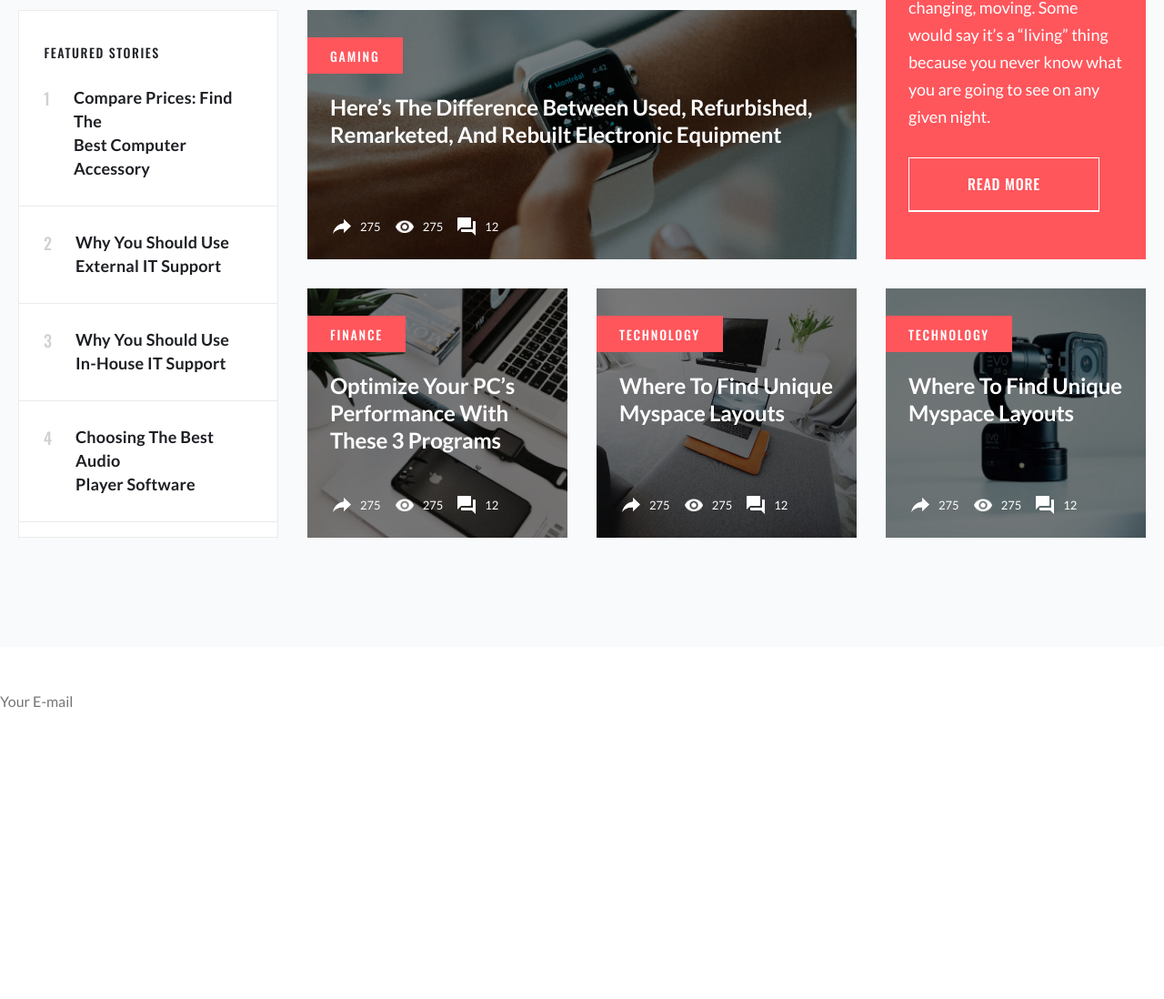
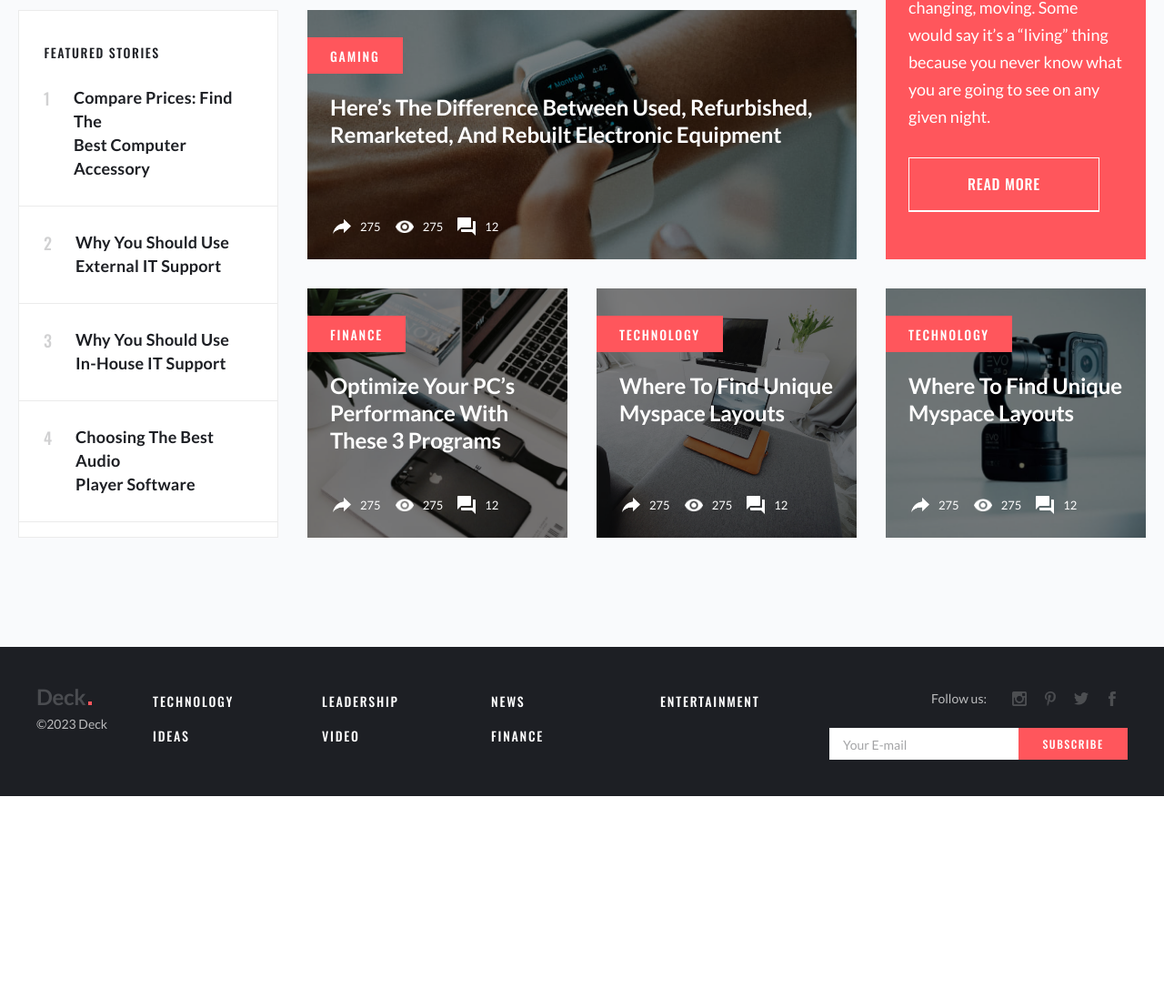
Before and after one commit to dingcohand/Deck, a plain HTML site: page index.html in a window 1280 px wide. Shown: the part 731-1829 px from the top of the page at 91% size. After the commit the page ends 1606 px from the top, so only its background shows below. Drawn offline with nearby package versions, Linux system fonts and the light colour scheme.

Commit message:
Style: footer 디자인

```diff
--- /dev/null
+++ b/css/layouts/footer.css
@@ -0,0 +1,250 @@
+.footer {
+  padding: 4rem 5.5rem 6rem 2rem;
+  background-color: var(--color-bg-dark);
+}
+
+.footer_info {
+  margin-bottom: 2rem;
+}
+
+.footer_logo {
+  display: flex;
+  margin-bottom: 0.6rem;
+  font-size: 2.4rem;
+  line-height: 1.25;
+  letter-spacing: -0.015em;
+}
+
+.footer_logo span {
+  opacity: 0.2;
+}
+
+.footer_logo::after {
+  position: relative;
+  bottom: -2rem;
+  left: 0.3rem;
+  display: block;
+  width: 0.4rem;
+  height: 0.4rem;
+  background-color: var(--color-primary);
+  content: "";
+}
+
+.footer_copy {
+  font-size: 1.4rem;
+  line-height: 1.286;
+  letter-spacing: 0;
+  opacity: 0.7;
+}
+
+.footer_action {
+  display: flex;
+  flex-direction: column;
+  gap: 2.5rem;
+}
+
+.footer_form {
+  display: flex;
+  align-items: center;
+  height: 3.5rem;
+}
+
+.footer_email {
+  flex: 1 1 100%;
+  width: 100%;
+  height: 100%;
+  padding: 0 1.5rem;
+  color: var(--color-text);
+  background-color: var(--color-bg-light);
+}
+
+.footer_email::placeholder {
+  font-size: 1.4rem;
+  letter-spacing: 0;
+  color: var(--color-text);
+  opacity: 0.4;
+}
+
+.footer_submit {
+  flex-shrink: 0;
+  width: 12rem;
+  height: 100%;
+  font-family: var(--font-sub);
+  font-size: 1.2rem;
+  letter-spacing: 0.125em;
+  text-transform: uppercase;
+  background-color: var(--color-primary);
+}
+
+.footer_links {
+  display: flex;
+  align-items: center;
+  gap: 1.9rem;
+  font-size: 1.4rem;
+  line-height: 1.571;
+  letter-spacing: 0;
+  opacity: 0.7;
+}
+
+.link_list {
+  --item-padding: 0.9rem;
+  display: flex;
+  align-items: center;
+}
+
+.link_item a {
+  display: flex;
+  align-items: center;
+  justify-content: center;
+  width: calc(1.6rem + var(--item-padding) * 2);
+  height: calc(1.6rem + var(--item-padding) * 2);
+  padding: var(--item-padding);
+}
+
+.link_item img {
+  width: 100%;
+  height: 100%;
+  object-fit: contain;
+}
+
+.footer_list {
+  --item-padding: 0.85rem;
+  position: relative;
+  top: var(--item-padding);
+  display: flex;
+  flex-wrap: wrap;
+  font-family: var(--font-sub);
+  font-size: 1.4rem;
+  letter-spacing: 0.125em;
+  text-transform: uppercase;
+}
+
+.footer_item {
+  flex-basis: 50%;
+}
+
+.footer_item:first-child {
+  order: 1;
+}
+
+.footer_item:nth-child(2) {
+  order: 3;
+}
+
+.footer_item:nth-child(3) {
+  order: 7;
+}
+
+.footer_item:nth-child(4) {
+  order: 2;
+}
+
+.footer_item:nth-child(5) {
+  order: 4;
+}
+
+.footer_item:nth-child(6) {
+  order: 6;
+}
+
+.footer_item:last-child {
+  order: 5;
+}
+
+.footer_item a {
+  display: flex;
+  align-items: center;
+  padding: var(--item-padding) 0;
+}
+
+@media screen and (min-width: 48rem) {
+  .footer {
+    display: flex;
+    padding-bottom: 5rem;
+    flex-wrap: wrap;
+  }
+
+  .footer_info {
+    order: 1;
+    width: 19.5rem;
+    margin-right: 5.2rem;
+  }
+
+  .footer_action {
+    order: 3;
+    flex-direction: row;
+    gap: 2.9rem;
+  }
+
+  .footer_list {
+    position: static;
+    flex-grow: 1;
+    order: 2;
+    width: 43rem;
+    margin-bottom: 4.5rem;
+  }
+
+  .footer_item {
+    flex-basis: calc(100% / 3);
+  }
+
+  .footer_item:nth-child(2) {
+    order: 4;
+  }
+
+  .footer_item:nth-child(3) {
+    order: 2;
+  }
+
+  .footer_item:nth-child(4) {
+    order: 5;
+  }
+
+  .footer_item:nth-child(5) {
+    order: 3;
+  }
+
+  .footer_item:last-child {
+    order: 7;
+  }
+}
+
+@media screen and (min-width: 75rem) {
+  .footer {
+    padding: 4rem;
+    align-items: flex-start;
+  }
+
+  .footer_info {
+    width: auto;
+    margin-right: 5rem;
+    margin-bottom: 0;
+  }
+
+  .footer_action {
+    flex-direction: column-reverse;
+    align-items: flex-end;
+    gap: 1.5rem;
+  }
+
+  .footer_list {
+    width: 65.7rem;
+    margin-bottom: 0;
+  }
+
+  .footer_item {
+    flex-basis: calc(100% / 4);
+  }
+
+  .footer_item:nth-child(2) {
+    order: 5;
+  }
+
+  .footer_item:nth-child(6) {
+    order: 7;
+  }
+
+  .footer_item:last-child {
+    order: 4;
+  }
+}
--- a/index.html
+++ b/index.html
@@ -18,6 +18,7 @@
     <link rel="stylesheet" href="./css/base/globals.css" />
     <link rel="stylesheet" href="./css/layouts/header.css" />
     <link rel="stylesheet" href="./css/layouts/main.css" />
+    <link rel="stylesheet" href="./css/layouts/footer.css" />
     <link rel="stylesheet" href="./css/layouts/overlay.css" />
     <!-- JS -->
     <script type="module" src="./js/header.mjs" defer></script>
```
